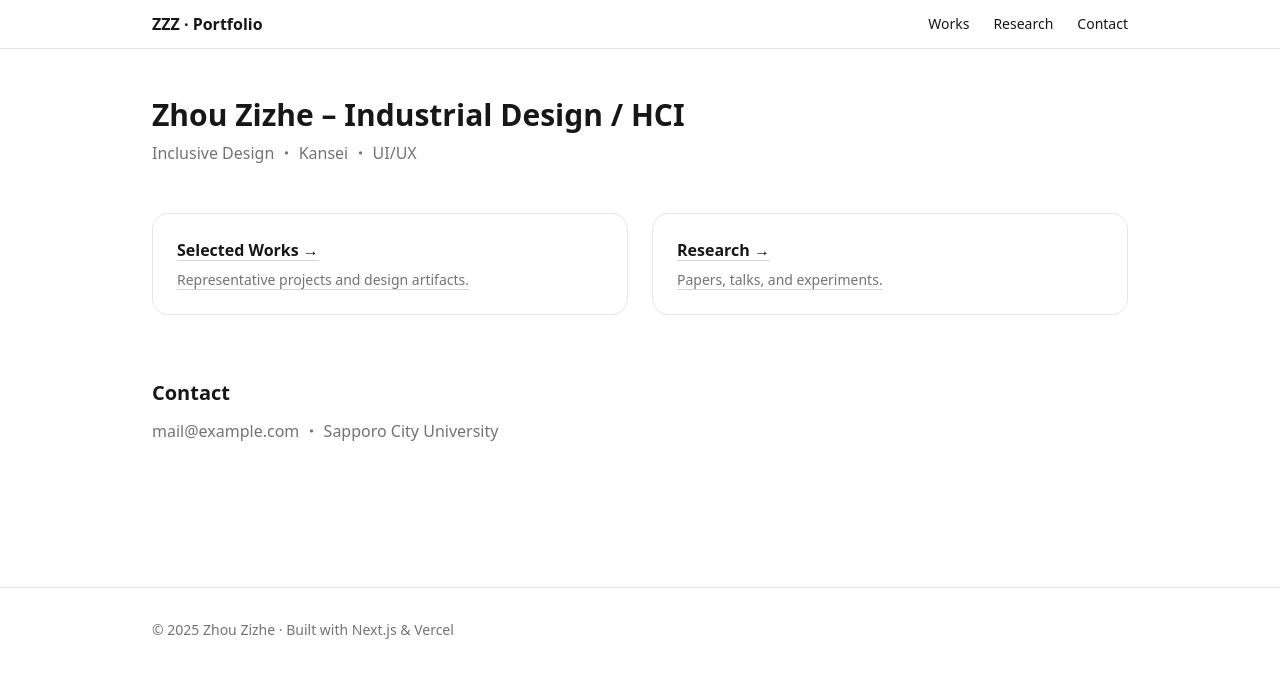
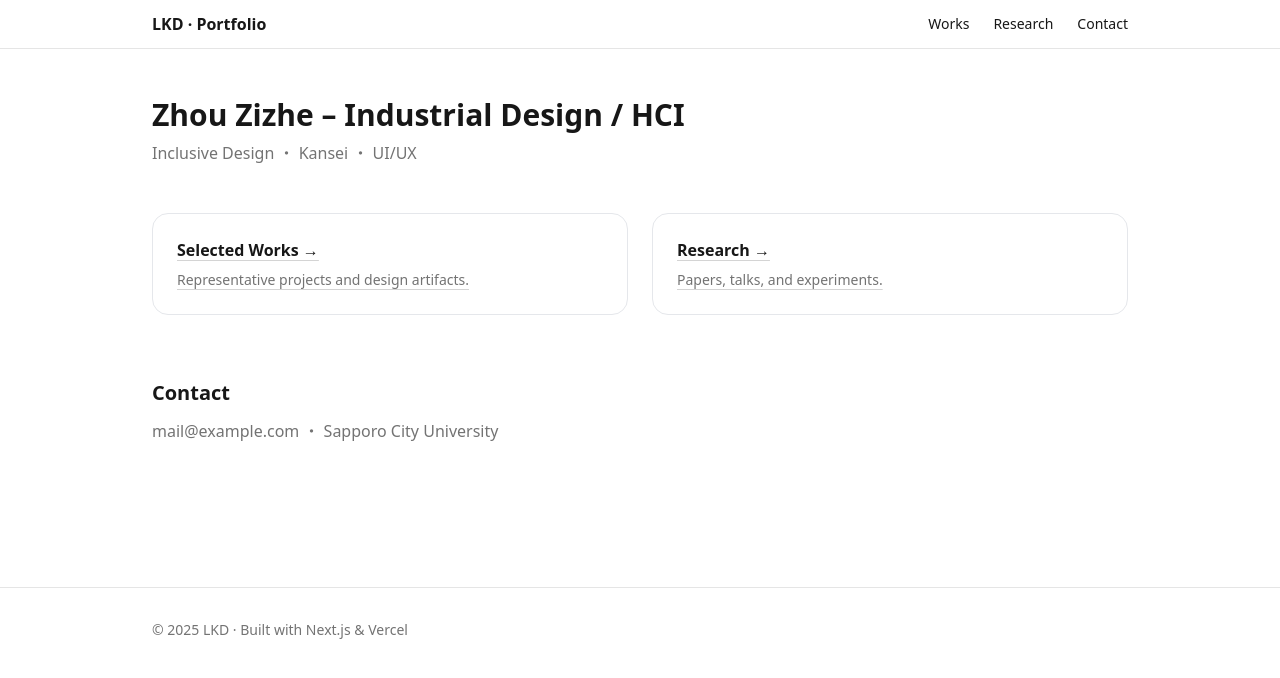
Before and after one commit to big-lk/WEB-test, a Next.js app: page / in a window 1280 px wide. Shown: the top 678 px of the page. Built offline with nearby package versions, Linux system fonts and the light colour scheme.

Commit message:
Update layout.tsx

```diff
--- a/app/layout.tsx
+++ b/app/layout.tsx
@@ -2,10 +2,10 @@ import '../styles/globals.css'
 import type { Metadata } from 'next'
 
 export const metadata: Metadata = {
-  title: 'Zhou Zizhe – Industrial Design / HCI',
+  title: 'LKD – Industrial Design / HCI',
   description: 'Inclusive Design ・ Kansei ・ UI/UX Portfolio',
   openGraph: {
-    title: 'Zhou Zizhe – Portfolio',
+    title: 'LKD – Portfolio',
     description: 'Selected works and research.',
     images: ['/og.png'],
     type: 'website',
@@ -20,7 +20,7 @@ export default function RootLayout({ children }: { children: React.ReactNode })
       <body className="min-h-screen antialiased">
         <nav className="sticky top-0 z-50 backdrop-blur supports-[backdrop-filter]:bg-white/70 dark:supports-[backdrop-filter]:bg-neutral-950/70 border-b border-neutral-200 dark:border-neutral-800">
           <div className="mx-auto max-w-5xl px-6 py-3 flex items-center justify-between">
-            <a href="/" className="no-underline font-semibold">ZZZ · Portfolio</a>
+            <a href="/" className="no-underline font-semibold">LKD · Portfolio</a>
             <div className="space-x-6 text-sm">
               <a href="/works" className="no-underline">Works</a>
               <a href="/research" className="no-underline">Research</a>
@@ -31,7 +31,7 @@ export default function RootLayout({ children }: { children: React.ReactNode })
         {children}
         <footer className="mt-24 border-t border-neutral-200 dark:border-neutral-800">
           <div className="mx-auto max-w-5xl px-6 py-8 text-sm text-neutral-500">
-            © {new Date().getFullYear()} Zhou Zizhe · Built with Next.js & Vercel
+            © {new Date().getFullYear()} LKD · Built with Next.js & Vercel
           </div>
         </footer>
       </body>
```
